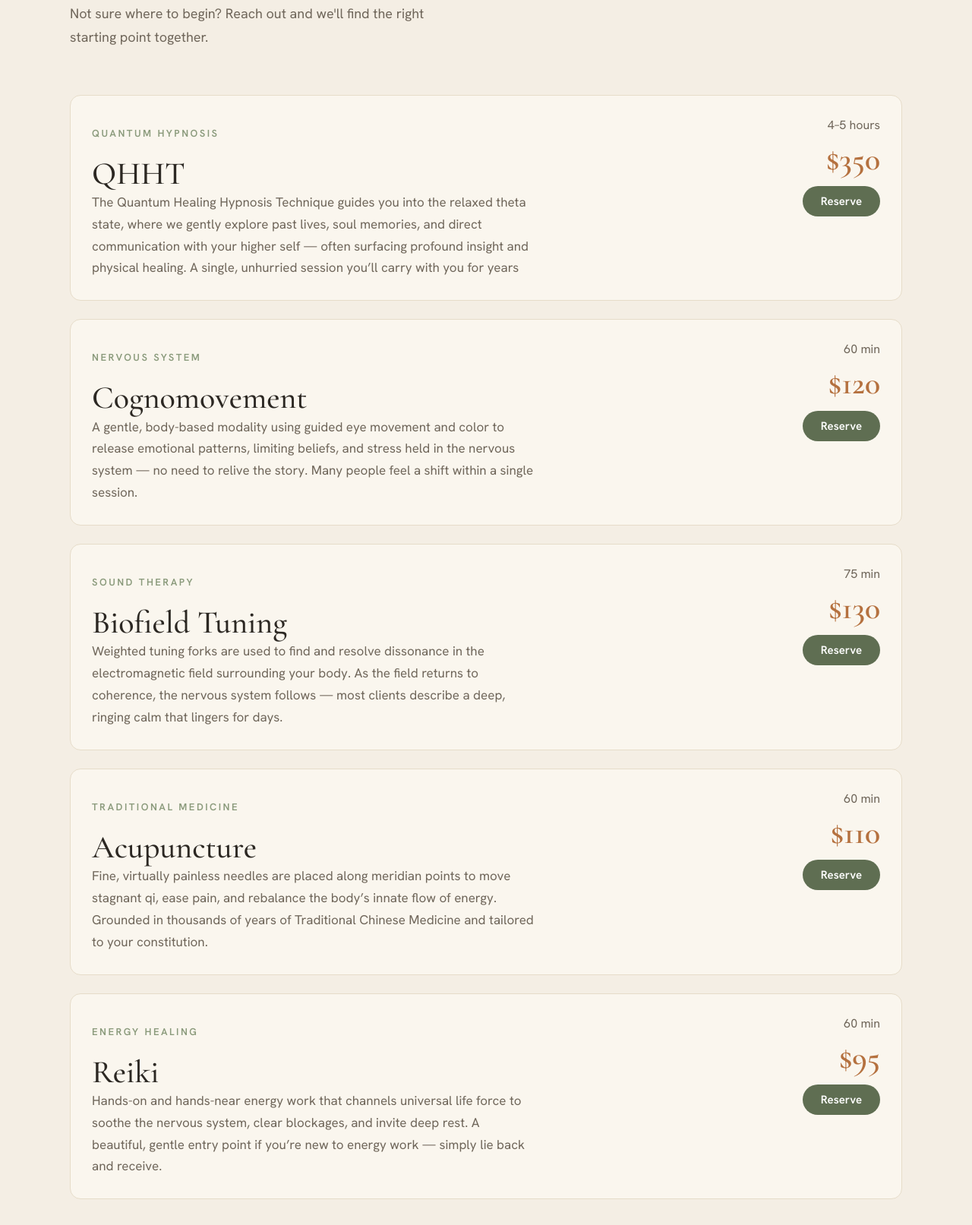
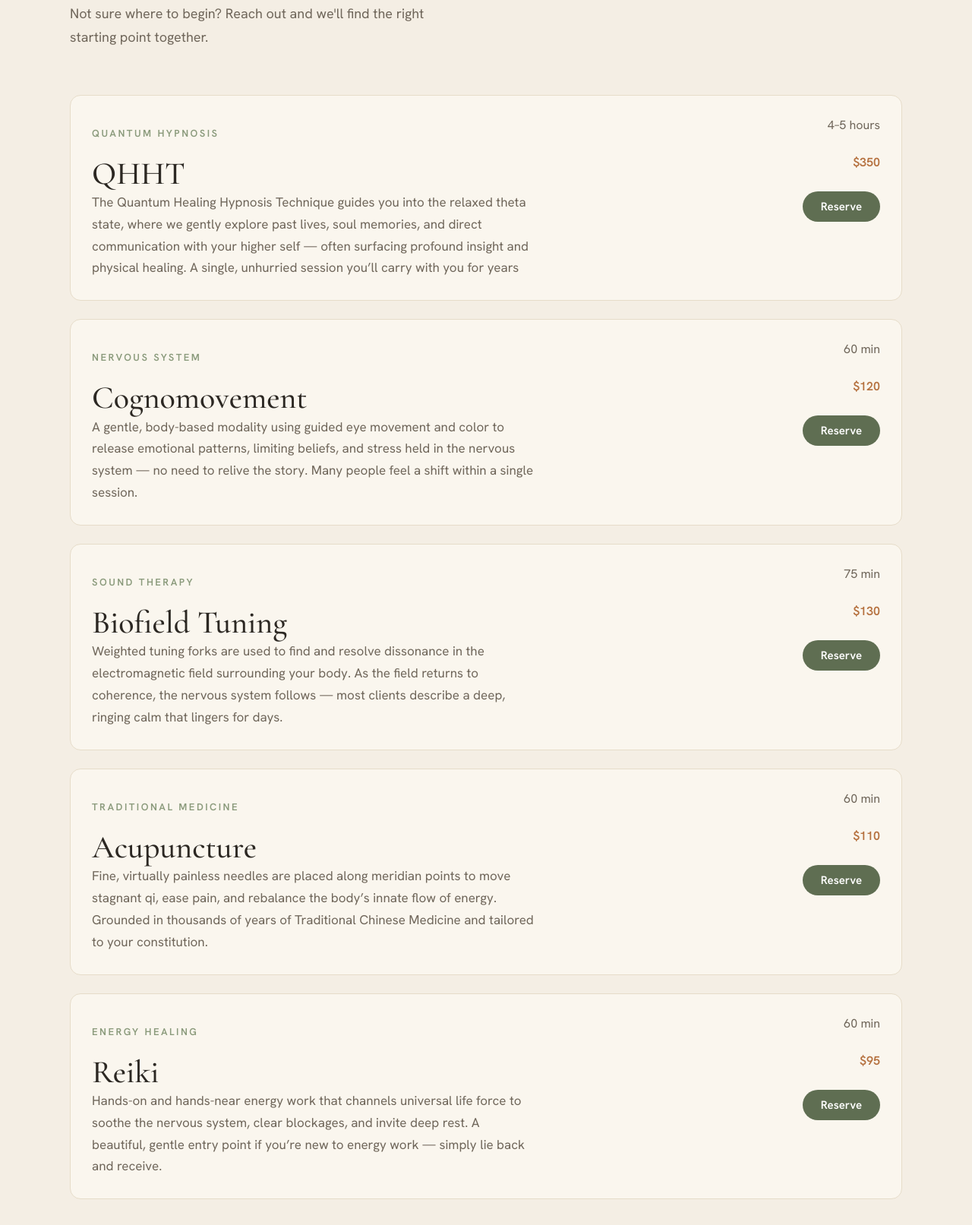
Before and after one commit to geoClink/the-wellness-co, a website: page public/services.html in a window 1280 px wide. Shown: the part 345-1958 px from the top of the page at 76% size. Drawn offline with nearby package versions, Linux system fonts and the light colour scheme.

Commit message:
[Feature] Updated headings and price display
- Changed "Training & certifications" and "My promise to you" headings from `<h3>` to `<h2>` for better visibility
- Replaced `<h2>` elements with `<p>` elements for service prices to improve readability and semantic correctness

```diff
--- a/public/css/styles.css
+++ b/public/css/styles.css
@@ -317,7 +317,7 @@
     font-weight: 600;
     letter-spacing: 1.5px;
     text-transform: uppercase;
-    color: var(--sage);
+    color: var(--sage-deep);
 }
 
 .service-name {
--- a/public/services.html
+++ b/public/services.html
@@ -57,7 +57,7 @@
                     </div>
                     <div class="service-details">
                         <p class="service-duration">4–5 hours</p>
-                        <h2 class="service-price">$350</h2>
+                        <p class="service-price">$350</p>
                           <a href="appointments.html?service=qhht" class="btn-primary">Reserve</a>
                     </div>
                 </div>
@@ -70,7 +70,7 @@
                     </div>
                     <div class="service-details">
                         <p class="service-duration">60 min</p>
-                        <h2 class="service-price">$120</h2>
+                        <p class="service-price">$120</p>
                           <a href="appointments.html?service=cognomovement" class="btn-primary">Reserve</a>
                     </div>
                 </div>
@@ -83,7 +83,7 @@
                     </div>
                     <div class="service-details">
                         <p class="service-duration">75 min</p>
-                        <h2 class="service-price">$130</h2>
+                        <p class="service-price">$130</p>
                           <a href="appointments.html?service=biofield-tuning" class="btn-primary">Reserve</a>
                     </div>
                 </div>
@@ -96,7 +96,7 @@
                     </div>
                     <div class="service-details">
                         <p class="service-duration">60 min</p>
-                        <h2 class="service-price">$110</h2>
+                        <p class="service-price">$110</p>
                           <a href="appointments.html?service=acupuncture" class="btn-primary">Reserve</a>
                     </div>
                 </div>
@@ -109,7 +109,7 @@
                     </div>
                     <div class="service-details">
                         <p class="service-duration">60 min</p>
-                        <h2 class="service-price">$95</h2>
+                        <p class="service-price">$95</p>
                           <a href="appointments.html?service=reiki" class="btn-primary">Reserve</a>
                     </div>
                 </div>
```
Also changed, not shown: public/about.html (+2 -2 lines).
